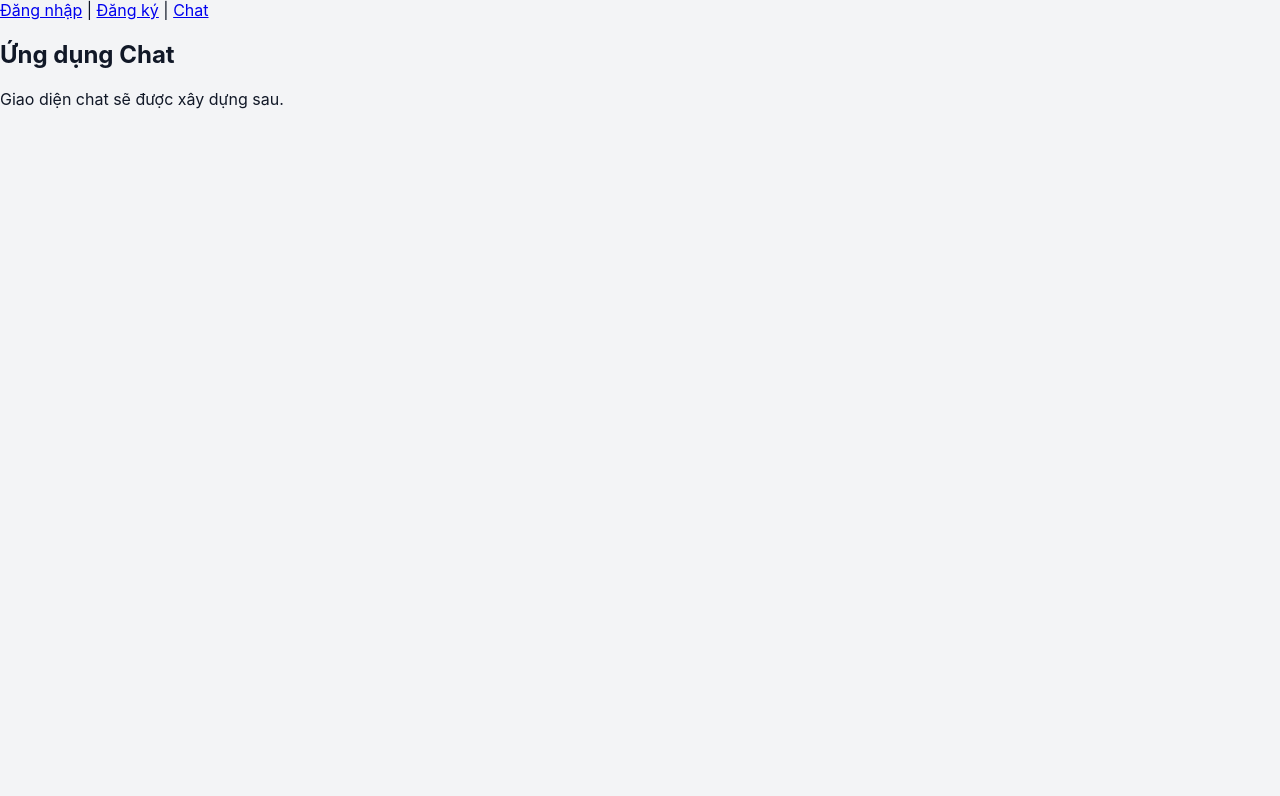
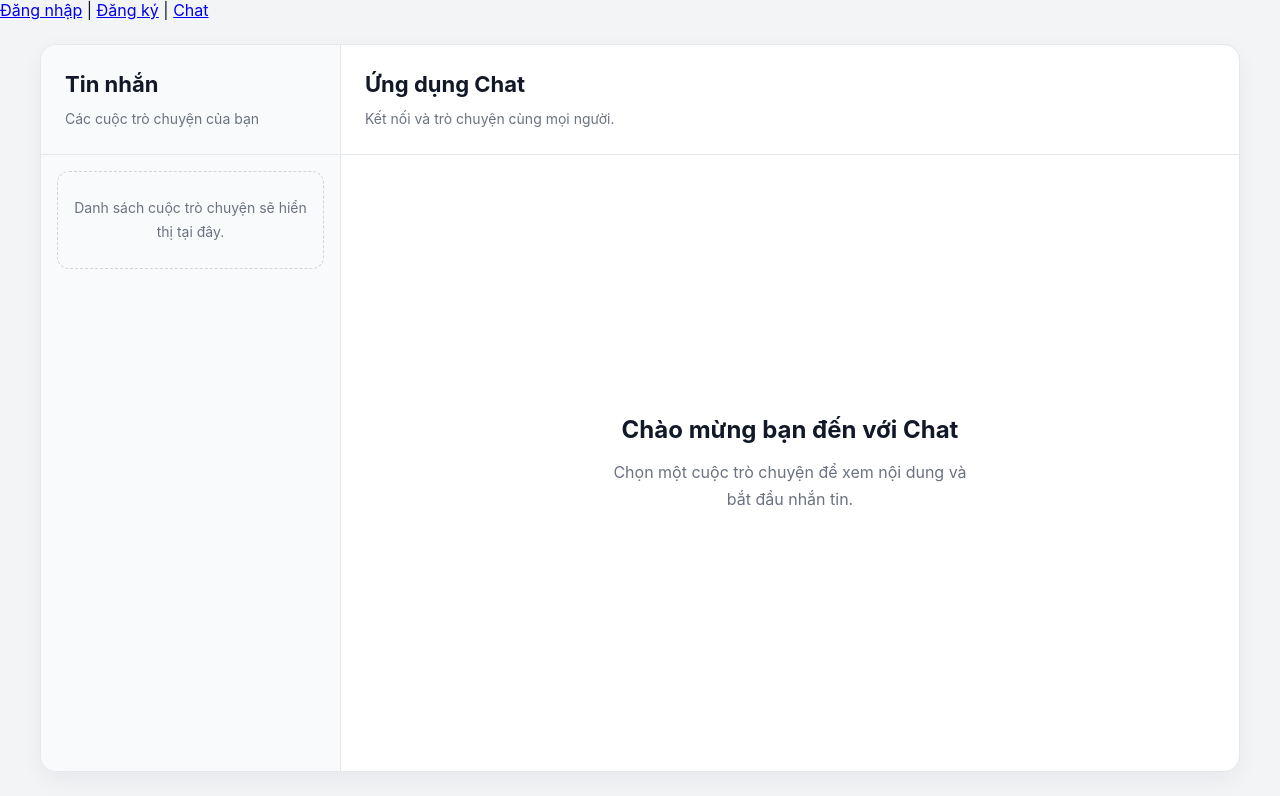
Before and after one commit to 23130197-Nam/Front-end, a React (Vite) app: page /chat in a window 1280 px wide. Shown: the top 796 px of the page. Built offline with nearby package versions, Linux system fonts and the light colour scheme.

Commit message:
Tạo bố cục chính cho trang chat

```diff
--- /dev/null
+++ b/src/layouts/MainLayout.css
@@ -0,0 +1,113 @@
+.chat-layout {
+    display: grid;
+    grid-template-columns: 300px minmax(0, 1fr);
+    width: min(1200px, calc(100% - 48px));
+    min-height: calc(100dvh - 72px);
+    margin: 24px auto;
+    overflow: hidden;
+    background-color: #ffffff;
+    border: 1px solid #e5e7eb;
+    border-radius: 16px;
+    box-shadow: 0 8px 24px rgb(17 24 39 / 5%);
+}
+
+.chat-sidebar {
+    display: flex;
+    flex-direction: column;
+    min-width: 0;
+    background-color: #f9fafb;
+    border-right: 1px solid #e5e7eb;
+}
+
+.chat-sidebar__header,
+.chat-content__header {
+    padding: 24px;
+    border-bottom: 1px solid #e5e7eb;
+}
+
+.chat-sidebar__header h2,
+.chat-content__header h1 {
+    margin: 0;
+    font-size: 22px;
+    line-height: 1.4;
+}
+
+.chat-sidebar__header p,
+.chat-content__header p {
+    margin: 8px 0 0;
+    color: #6b7280;
+    font-size: 14px;
+    line-height: 1.6;
+}
+
+.chat-sidebar__content {
+    flex: 1;
+    min-width: 0;
+    padding: 16px;
+    overflow-wrap: anywhere;
+}
+
+.chat-sidebar__placeholder {
+    margin: 0;
+    padding: 24px 16px;
+    color: #6b7280;
+    border: 1px dashed #d1d5db;
+    border-radius: 12px;
+    font-size: 14px;
+    line-height: 1.7;
+    text-align: center;
+}
+
+.chat-content {
+    display: flex;
+    flex-direction: column;
+    min-width: 0;
+    overflow-wrap: anywhere;
+}
+
+.chat-content__empty {
+    display: flex;
+    flex: 1;
+    flex-direction: column;
+    align-items: center;
+    justify-content: center;
+    gap: 12px;
+    padding: 48px 24px;
+    text-align: center;
+}
+
+.chat-content__empty h2 {
+    margin: 0;
+    font-size: 24px;
+    line-height: 1.4;
+}
+
+.chat-content__empty p {
+    max-width: 360px;
+    margin: 0;
+    color: #6b7280;
+    line-height: 1.7;
+}
+
+@media (max-width: 768px) {
+    .chat-layout {
+        grid-template-columns: 1fr;
+        width: calc(100% - 24px);
+        margin: 16px auto;
+        min-height: calc(100dvh - 56px);
+    }
+
+    .chat-sidebar {
+        border-right: 0;
+        border-bottom: 1px solid #e5e7eb;
+    }
+
+    .chat-sidebar__header,
+    .chat-content__header {
+        padding: 20px;
+    }
+
+    .chat-content {
+        min-height: 360px;
+    }
+}
--- /dev/null
+++ b/src/layouts/MainLayout.tsx
@@ -0,0 +1,26 @@
+import type { ReactNode } from 'react'
+import './MainLayout.css'
+
+type MainLayoutProps = {
+    sidebar: ReactNode
+    children: ReactNode
+}
+
+export default function MainLayout({ sidebar, children }: MainLayoutProps) {
+    return (
+        <div className="chat-layout">
+            <aside className="chat-sidebar" aria-labelledby="chat-sidebar-title">
+                <header className="chat-sidebar__header">
+                    <h2 id="chat-sidebar-title">Tin nhắn</h2>
+                    <p>Các cuộc trò chuyện của bạn</p>
+                </header>
+
+                <div className="chat-sidebar__content">{sidebar}</div>
+            </aside>
+
+            <section className="chat-content" aria-labelledby="chat-page-title">
+                {children}
+            </section>
+        </div>
+    )
+}
--- a/src/pages/ChatPage.tsx
+++ b/src/pages/ChatPage.tsx
@@ -1,8 +1,25 @@
+import MainLayout from '../layouts/MainLayout'
+
 export default function ChatPage() {
     return (
-        <section>
-            <h1>Ứng dụng Chat</h1>
-            <p>Giao diện chat sẽ được xây dựng sau.</p>
-        </section>
+        <MainLayout
+            sidebar={
+                <p className="chat-sidebar__placeholder">
+                    Danh sách cuộc trò chuyện sẽ hiển thị tại đây.
+                </p>
+            }
+        >
+            <header className="chat-content__header">
+                <h1 id="chat-page-title">Ứng dụng Chat</h1>
+                <p>Kết nối và trò chuyện cùng mọi người.</p>
+            </header>
+
+            <div className="chat-content__empty">
+                <h2>Chào mừng bạn đến với Chat</h2>
+                <p>
+                    Chọn một cuộc trò chuyện để xem nội dung và bắt đầu nhắn tin.
+                </p>
+            </div>
+        </MainLayout>
     )
 }
```
Also changed, not shown: 1 other file (tests, documents, lock files or other folders).
